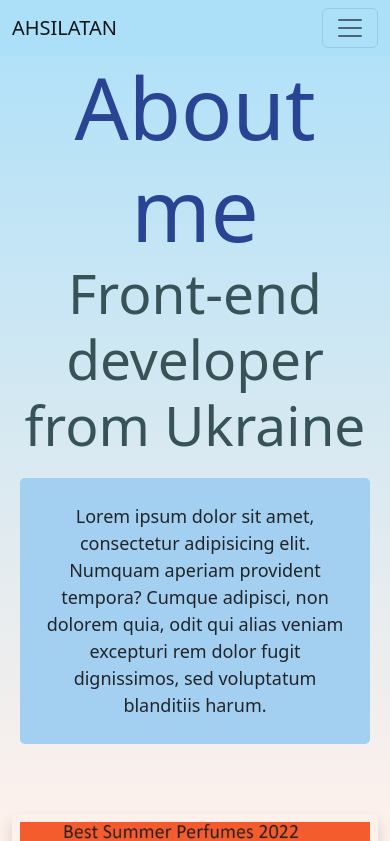
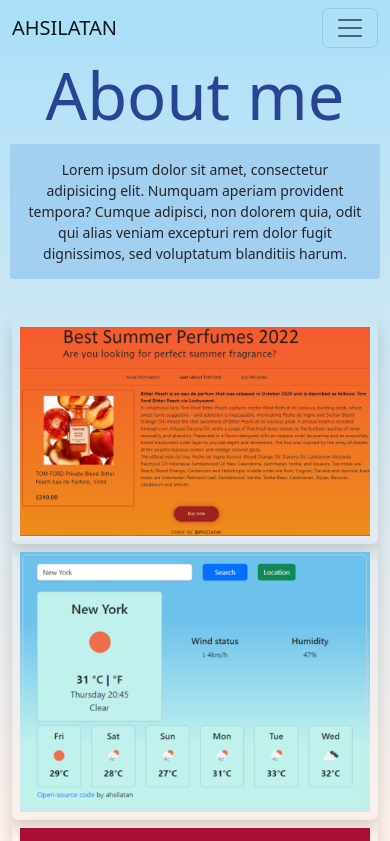
Before and after one commit to ahsilatan/portfolio-project, a plain HTML site: page about.html in a window 390 px wide. Shown: the top 841 px of the page. Drawn offline with nearby package versions, Linux system fonts and the light colour scheme.

Commit message:
css media tools: mobile adaptation

```diff
--- a/about.html
+++ b/about.html
@@ -58,7 +58,7 @@
       </div>
     </nav>
     <h1>About me</h1>
-    <h2>Front-end developer from Ukraine</h2>
+    <h2 class="d-none d-md-block">Front-end developer from Ukraine</h2>
     <div class="d-flex justify-content-center">
       <p class="about-me-content">
         Lorem ipsum dolor sit amet, consectetur adipisicing elit. Numquam
--- a/style.css
+++ b/style.css
@@ -5,6 +5,7 @@
   --box-shadow: 0 5px 10px rgba(54, 115, 173, 0.3);
   --gradient: linear-gradient(to top, #fff1eb 0%, #ace0f9 100%);
 }
+
 body {
   background: var(--gradient);
   background-attachment: fixed;
@@ -107,3 +108,22 @@ img {
 .about-me-content p {
   margin: 15px;
 }
+@media (max-width: 576px) {
+  h1 {
+    font-size: 65px;
+  }
+  h2 {
+    font-size: 45px;
+  }
+  p {
+    padding: 15px;
+    margin: 10px;
+    border-radius: 3px;
+    font-size: 14px;
+  }
+  .row {
+    margin-bottom: 30px;
+    margin-top: 30px;
+    display: flex;
+  }
+}
```
Also changed, not shown: index.html (+9 -2 lines).
